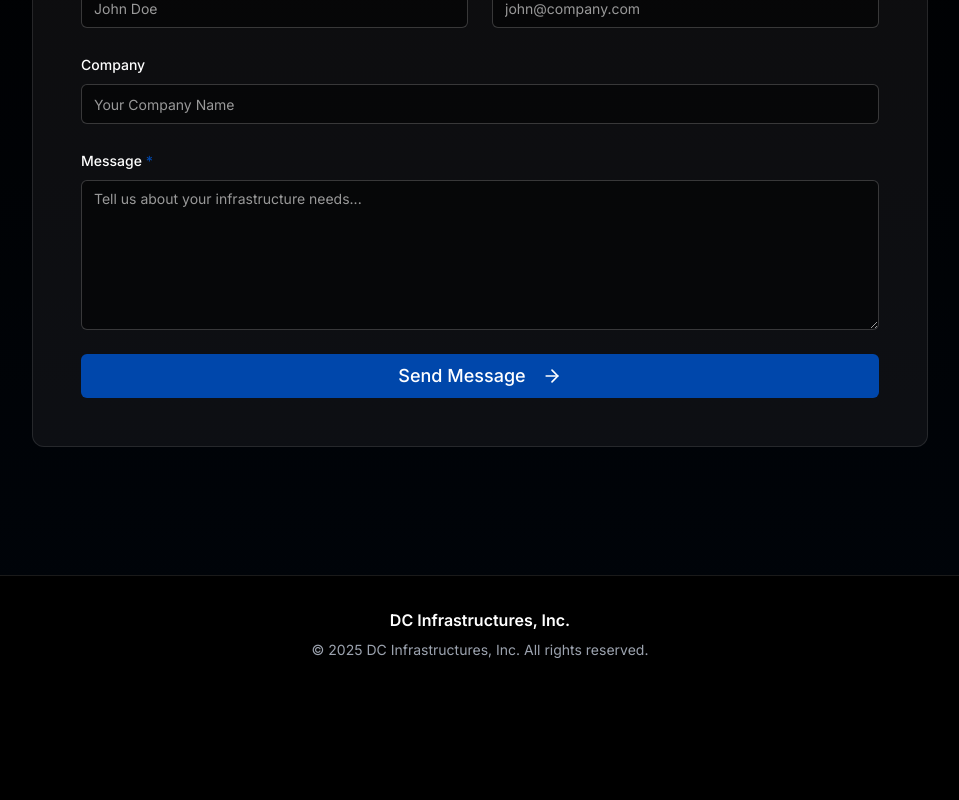
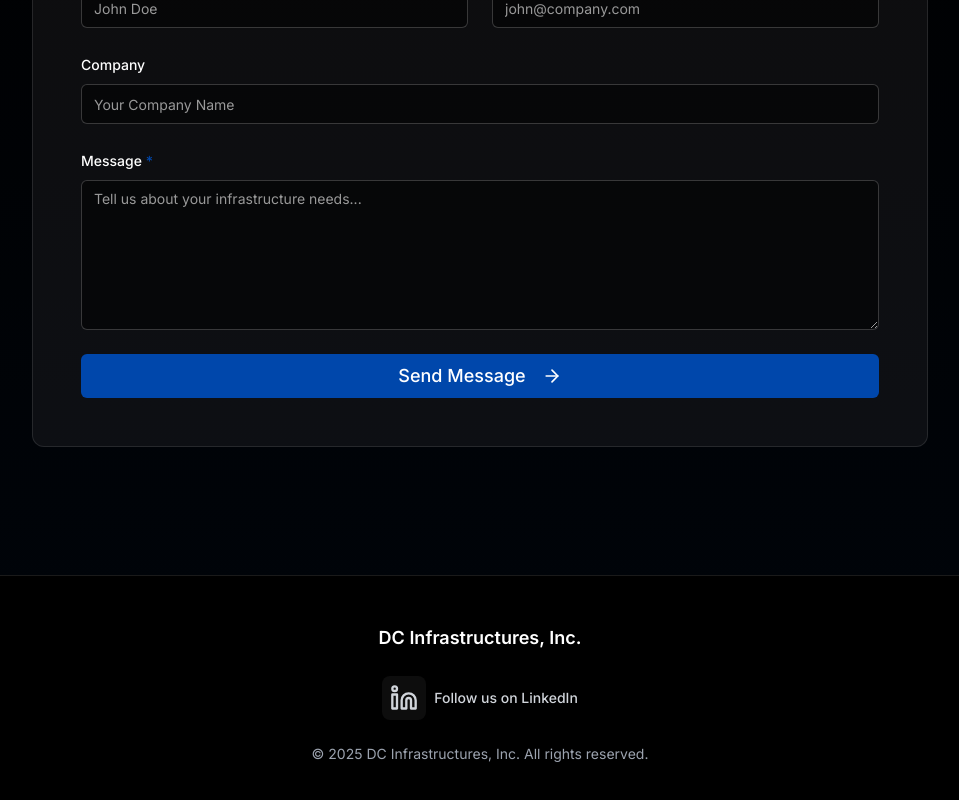
Before and after one commit to Dapacruz/dci-website, a Next.js app: page / in a window 1280 px wide. Shown: the part 3581-4381 px from the top of the page, without its empty margins (160-1119 px from the left). Before the commit the page ends 4273 px from the top, so only its background shows below. Built offline with nearby package versions, Linux system fonts and the light colour scheme.

Commit message:
Add prominent LinkedIn link to footer

```diff
--- a/app/page.tsx
+++ b/app/page.tsx
@@ -15,7 +15,8 @@ import {
   CheckCircle2,
   ArrowRight,
   Menu,
-  X
+  X,
+  Linkedin
 } from 'lucide-react'
 
 export default function Home() {
@@ -455,12 +456,26 @@ export default function Home() {
       </section>
 
       {/* Footer */}
-      <footer className="py-8 border-t border-white/10">
+      <footer className="py-12 border-t border-white/10">
         <div className="container-custom">
           <div className="text-center text-gray-400">
-            <p className="mb-2">
-              <span className="text-white font-semibold">DC Infrastructures, Inc.</span>
+            <p className="mb-6">
+              <span className="text-white font-semibold text-lg">DC Infrastructures, Inc.</span>
             </p>
+            <div className="flex justify-center gap-6 mb-6">
+              <a
+                href="https://www.linkedin.com/company/dc-infrastructures-inc"
+                target="_blank"
+                rel="noopener noreferrer"
+                className="flex items-center gap-2 text-gray-300 hover:text-[#0047AB] transition-colors group"
+                aria-label="Follow us on LinkedIn"
+              >
+                <div className="p-2 rounded-lg bg-white/5 group-hover:bg-[#0047AB]/20 transition-colors">
+                  <Linkedin size={28} />
+                </div>
+                <span className="text-sm font-medium">Follow us on LinkedIn</span>
+              </a>
+            </div>
             <p className="text-sm">
               © {new Date().getFullYear()} DC Infrastructures, Inc. All rights reserved.
             </p>
```
